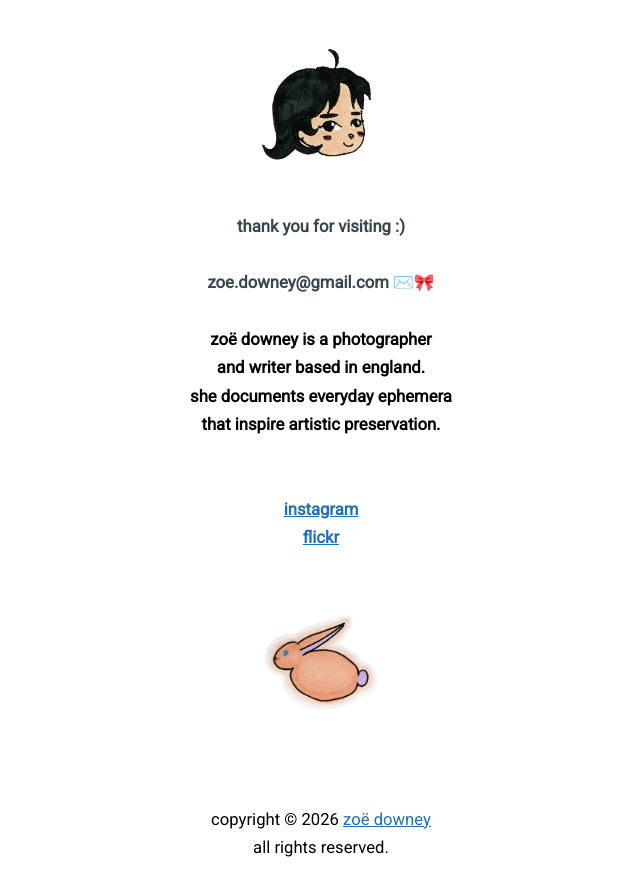
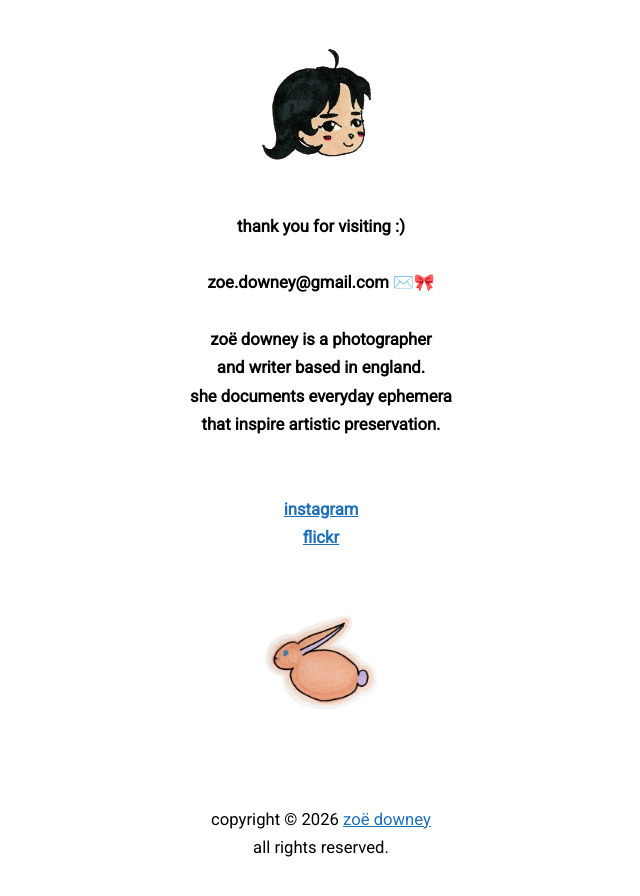
Before and after one commit to zoeurl/zoedowney.github.io, a Jekyll site: the page built from index.html, in a window 1280 px wide. Shown: the part 4159-5055 px from the top of the page, without its empty margins (319-959 px from the left). Built offline with Jekyll 4.4.1, drawn with Linux system fonts in a browser that asks for light colours.

Commit message:
Update photography.md

```diff
--- a/_layouts/photography.md
+++ b/_layouts/photography.md
@@ -33,7 +33,7 @@
 <footer>
 	<br>
 	<center><figure><img src="/assets/favicon/zoe-favicon.png" width="140" height="140"></figure>
-		<h4><font color="#36454F">thank you for visiting :)
+		<h4><font color="#000000">thank you for visiting :)
 		<br>
 		<br>zoe.downey@gmail.com ✉️🎀
 		<br>
```
